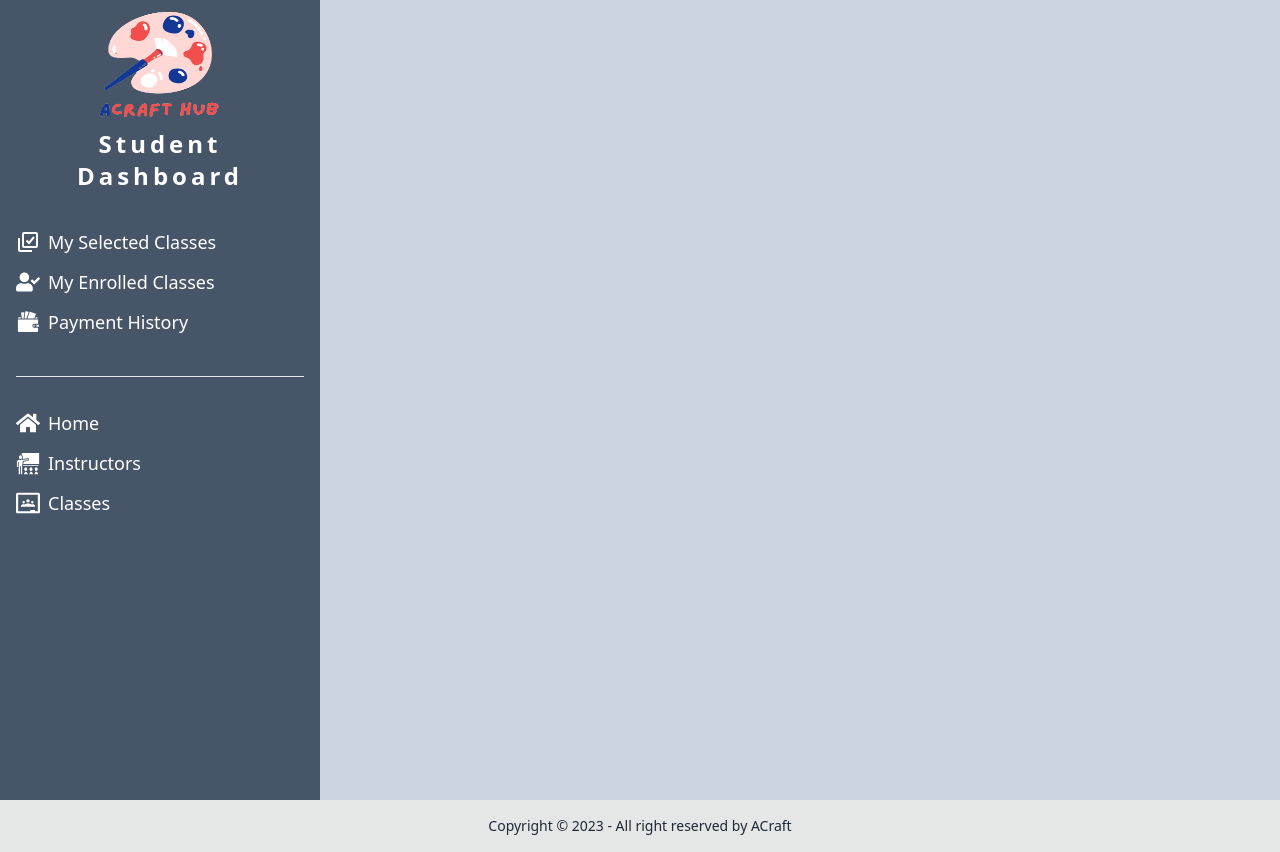
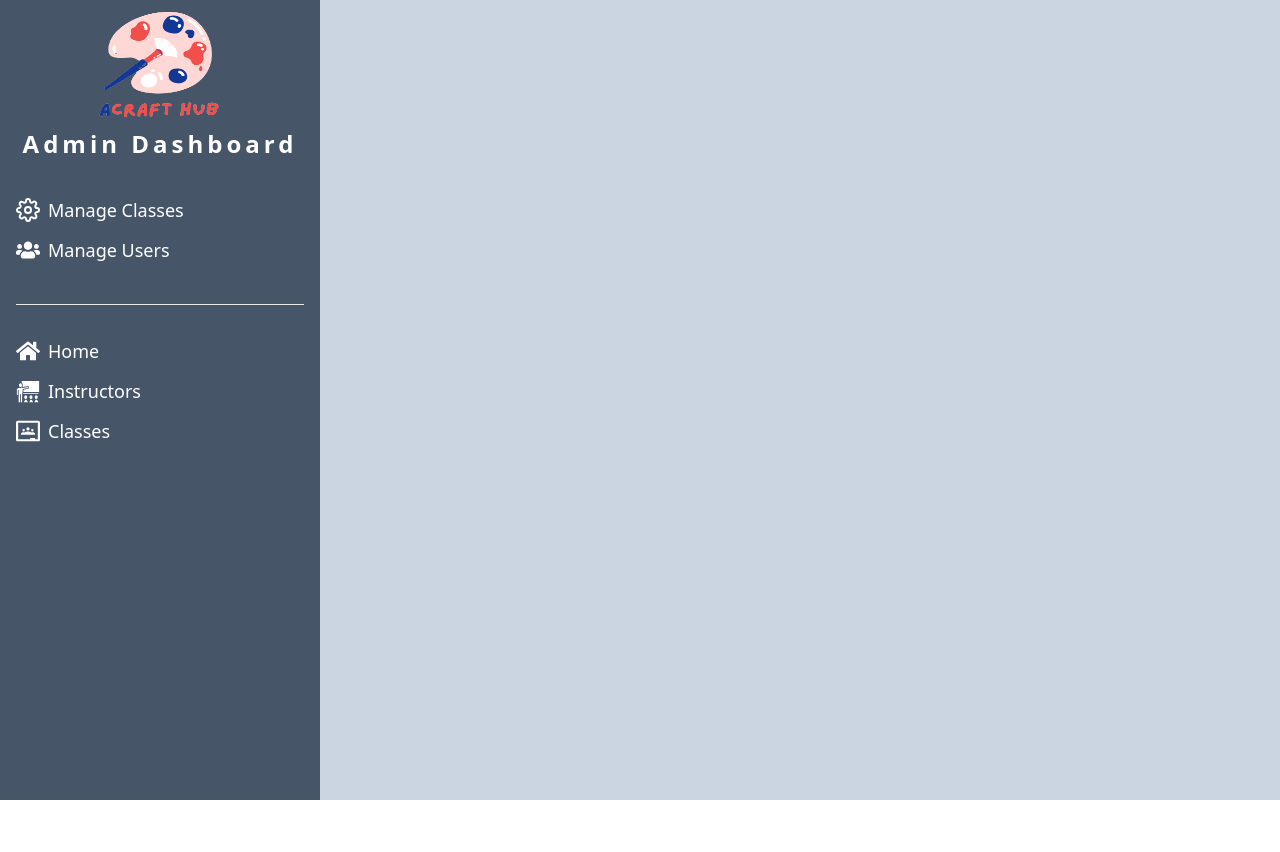
Before and after one commit to yasinarafat4/acraft-hub-client, a React (Vite) app: page /dashboard in a window 1280 px wide. After the commit the page ends 800 px from the top, so only its background shows below. Built offline with nearby package versions, Linux system fonts and the light colour scheme; no server answers; sample sign-in values are in the browser's storage.

Commit message:
Displaying All users done

```diff
--- a/src/Layout/Dashboard.jsx
+++ b/src/Layout/Dashboard.jsx
@@ -1,13 +1,16 @@
 import { Link, NavLink, Outlet, useLocation } from "react-router-dom";
-import DashFooter from "../pages/Shared/Footer/DashFooter";
 import dashLogo from "../assets/logo/Acraft_hub.png";
 import { BiSelectMultiple } from "react-icons/bi";
-import { FaUserCheck, FaHome } from "react-icons/fa";
+import { FaUserCheck, FaHome, FaUsers } from "react-icons/fa";
 import { GiWallet, GiTeacher } from "react-icons/gi";
 import { SiGoogleclassroom } from "react-icons/si";
+import { FiSettings } from "react-icons/fi";
 import { Helmet } from "react-helmet-async";
 
 const Dashboard = () => {
+  // TODO
+  const isAdmin = true;
+
   const location = useLocation();
   const isNavLinkActive = (path) => {
     return location.pathname === path ? "activeDash" : "defaultDash";
@@ -32,6 +35,41 @@ const Dashboard = () => {
         <div className="drawer-side">
           <label htmlFor="my-drawer-2" className="drawer-overlay"></label>
           <ul className="menu px-4 w-80 h-full bg-slate-600 text-white space-y-3">
+            {/* Dynamic Dashboard Menu starts here */}
+            {isAdmin ? (
+              <>
+                {/* Admin's dashboard starts */}
+                <Link to="/">
+                  <div className="flex flex-col mb-6 text-center">
+                    <img
+                      className="h-22 w-28 lg:h-28 lg:w-32 xl:h-28 xl:w-36 mx-auto"
+                      src={dashLogo}
+                      alt=""
+                    />
+                    <p className="text-xl md:text-2xl tracking-[4px] font-bold mt-2">
+                      Admin Dashboard
+                    </p>
+                  </div>
+                </Link>
+                <NavLink
+                  to="/dashboard/manageClasses"
+                  className={isNavLinkActive("/dashboard/manageClasses")}
+                >
+                  <FiSettings className="text-xl md:text-2xl text-white" />
+                  <li className="text-sm md:text-lg"> Manage Classes</li>
+                </NavLink>
+                <NavLink
+                  to="/dashboard/manageUsers"
+                  className={isNavLinkActive("/dashboard/manageUsers")}
+                >
+                  <FaUsers className="text-xl md:text-2xl text-white" />
+                  <li className="text-sm md:text-lg">Manage Users</li>
+                </NavLink>
+                {/* Admin's dashboard ends */}
+              </>
+            ) : (
+              <>
+                {/* Users's dashboard starts */}
                 <Link to="/">
                   <div className="flex flex-col mb-6 text-center">
                     <img
@@ -66,6 +104,10 @@ const Dashboard = () => {
                   <GiWallet className="text-xl md:text-2xl text-white" />
                   <li className="text-sm md:text-lg">Payment History</li>
                 </NavLink>
+                {/* User's dashboard ends */}
+              </>
+            )}
+
             <div
               style={{
                 backgroundColor: "white",
@@ -96,7 +138,6 @@ const Dashboard = () => {
           </ul>
         </div>
       </div>
-      <DashFooter></DashFooter>
     </div>
   );
 };
--- a/src/components/SocialLogin/SocialLogin.jsx
+++ b/src/components/SocialLogin/SocialLogin.jsx
@@ -25,10 +25,8 @@ const SocialLogin = () => {
           body: JSON.stringify(saveUser),
         })
           .then((res) => res.json())
-          .then((data) => {
-            if (data.insertedId) {
-              navigate(from, { replace: true });
-            }
+          .then(() => {
+            navigate(from, { replace: true });
           });
       })
       .catch((error) => console.log(error.message));
--- /dev/null
+++ b/src/pages/Dashboard/ManageClasses/ManageClasses.jsx
@@ -0,0 +1,9 @@
+const ManageClasses = () => {
+  return (
+    <div>
+      <h2>Manage Classes</h2>
+    </div>
+  );
+};
+
+export default ManageClasses;
--- /dev/null
+++ b/src/pages/Dashboard/ManageUsers/ManageUsers.jsx
@@ -0,0 +1,77 @@
+import { useQuery } from "@tanstack/react-query";
+import { Helmet } from "react-helmet-async";
+import { FaRegTrashAlt, FaUser } from "react-icons/fa";
+
+const ManageUsers = () => {
+  const { data: users = [], refetch } = useQuery(["users"], async () => {
+    const response = await fetch("http://localhost:5000/users");
+    return response.json();
+  });
+  console.log(users);
+  return (
+    <div>
+      <div className="xl:w-full xl:mx-auto mx-4">
+        <Helmet>
+          <title>ACraft | Manage Users</title>
+        </Helmet>
+        <h2 className="text-xl md:text-3xl lg:text-4xl xl:text-5xl font-semibold md:py-4 xl:my-5 mt-10 mb-3 xl:mt-14">
+          Total Users: {users.length}
+        </h2>
+        <div className="overflow-auto">
+          <table className="table">
+            {/* head */}
+            <thead>
+              <tr className="uppercase">
+                <th className="bg-slate-600 text-white">#</th>
+                <th className="bg-slate-600 text-white">Name</th>
+                <th className="bg-slate-600 text-white">Email</th>
+                <th className="bg-slate-600 text-white">Make Instructor</th>
+                <th className="bg-slate-600 text-white">Make Admin</th>
+                <th className="bg-slate-600 text-white">Delete</th>
+              </tr>
+            </thead>
+            <tbody>
+              {users.map((user, index) => (
+                <tr key={user._id}>
+                  <td>{index + 1}</td>
+                  <td>{user.name}</td>
+                  <td>{user.email}</td>
+
+                  <td className="text-center">
+                    <button
+                      // onClick={() => handleDelete(user)}
+                      className=" p-2 text-white bg-slate-600 border-none rounded"
+                    >
+                      {" "}
+                      <FaUser />
+                    </button>
+                  </td>
+                  <td className="text-center">
+                    <button
+                      // onClick={() => handleDelete(user)}
+                      className=" p-2 text-white bg-[#133795]  border-none rounded"
+                    >
+                      {" "}
+                      <FaUser />
+                    </button>
+                  </td>
+                  <td className="text-center">
+                    <button
+                      // onClick={() => handleDelete(user)}
+                      className=" p-2 text-white bg-[#f14e4c] border-none rounded"
+                    >
+                      {" "}
+                      <FaRegTrashAlt />
+                    </button>
+                  </td>
+                </tr>
+              ))}
+            </tbody>
+          </table>
+        </div>
+      </div>
+    </div>
+  );
+};
+
+export default ManageUsers;
--- a/src/pages/Dashboard/MySelectedClasses/MySelectedClasses.jsx
+++ b/src/pages/Dashboard/MySelectedClasses/MySelectedClasses.jsx
@@ -36,7 +36,7 @@ const MySelectedClasses = () => {
       <Helmet>
         <title>ACraft | Selected Classes</title>
       </Helmet>
-      <h2 className="text-xl md:text-3xl lg:text-4xl xl:text-5xl font-semibold md:py-4 xl:my-5 mt-10 xl:mt-14 text-center">
+      <h2 className="text-xl md:text-3xl lg:text-4xl xl:text-5xl font-semibold md:py-4 xl:my-5 mt-10 mb-3 xl:mt-14 text-center">
         My Selected Classes
       </h2>
       <div className="overflow-x-auto">
@@ -78,10 +78,7 @@ const MySelectedClasses = () => {
                   </button>
                 </td>
                 <td>
-                  <button
-                    onClick={() => handleDelete(cls)}
-                    className=" p-2 text-white bg-[#133795] border-none rounded"
-                  >
+                  <button className=" p-2 text-white bg-[#133795] border-none rounded">
                     {" "}
                     <FaRegCreditCard />
                   </button>
--- a/src/pages/Shared/Footer/DashFooter.jsx
+++ /dev/null
@@ -1,16 +0,0 @@
-import moment from "moment";
-
-const DashFooter = () => {
-  const currentYear = moment().format("YYYY");
-  return (
-    <>
-      <footer className="footer footer-center p-4 bg-base-300 text-base-content w-full">
-        <div>
-          <p>Copyright © {currentYear} - All right reserved by ACraft</p>
-        </div>
-      </footer>
-    </>
-  );
-};
-
-export default DashFooter;
--- a/src/pages/Shared/Navbar/Navbar.jsx
+++ b/src/pages/Shared/Navbar/Navbar.jsx
@@ -50,6 +50,7 @@ const Navbar = () => {
       </li>
       {user && (
         <li title="Dashboard">
+          {/* TODO: Have to make dynamic */}
           <Link to="/dashboard/mySelectedClasses">Dashboard</Link>
         </li>
       )}
```
Also changed, not shown: src/Routes/Routes.jsx (+10 -0 lines). Lines whose indentation alone changed are shown as unchanged.
